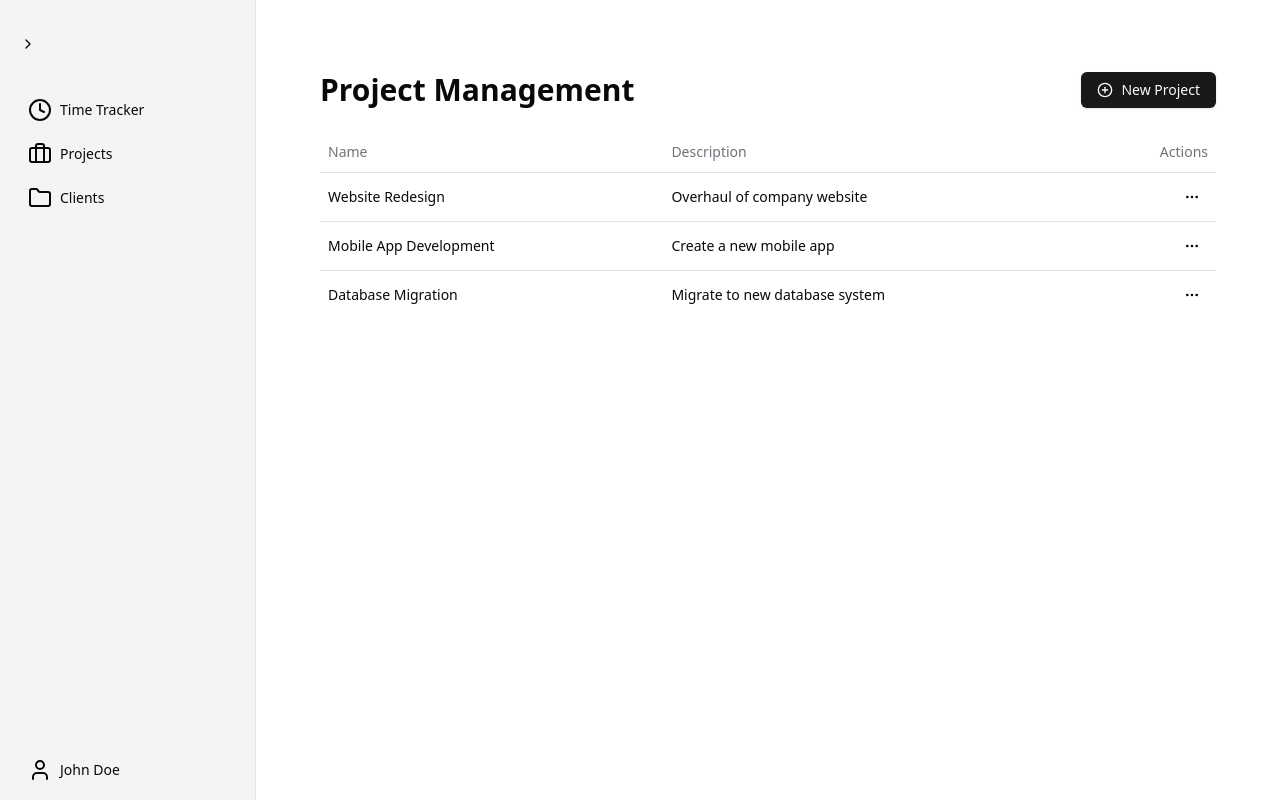
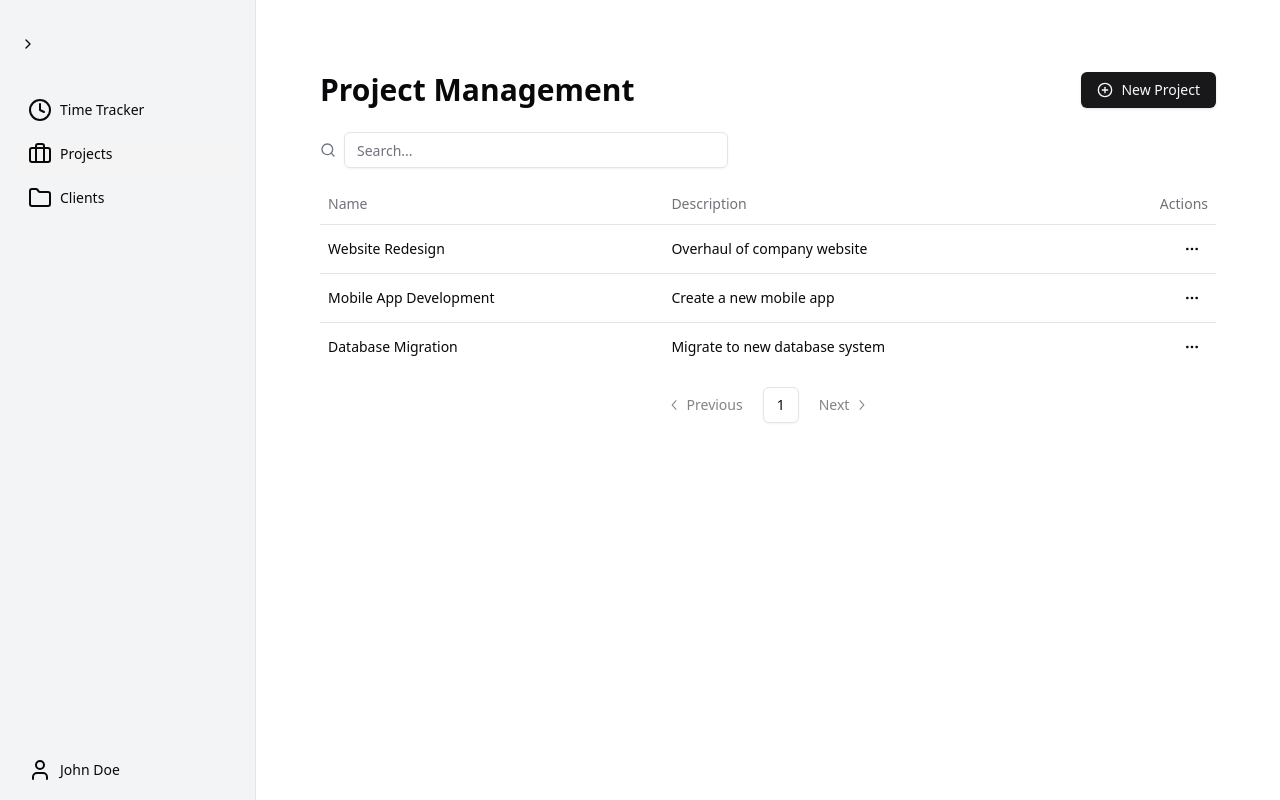
Before and after one commit to Vukp17/timer, a Next.js app: page /projects in a window 1280 px wide. Built offline with nearby package versions, Linux system fonts and the light colour scheme; no server answers.

Commit message:
Add search and sort functionality to client list; implement pagination component

```diff
--- a/app/actions/client.ts
+++ b/app/actions/client.ts
@@ -1,12 +1,16 @@
-import exp from "constants";
 import { Client, ClientCreate } from "../models/client";
 
 const API_URL = process.env.NEXT_PUBLIC_API_URL || "http://localhost:4000";
 const VIEW = '/client';
 
-export async function getClientList(): Promise<Client[]> {
+export async function getClientList(searchQuery?: string,sortOrder?:string,sortField?:string): Promise<Client[]> {
     try {
-        const response = await fetch(API_URL + VIEW, {
+        const url = new URL(API_URL + VIEW);
+        if (searchQuery) {
+            url.searchParams.append('search', searchQuery);
+        }
+
+        const response = await fetch(url.toString(), {
             method: "GET",
             headers: {
                 "Content-Type": "application/json",
@@ -78,7 +82,6 @@ export async function update(client: Client): Promise<Client> {
     }
 }
 
-
 export async function remove(client: Client): Promise<void> {
     try {
         const response = await fetch(API_URL + VIEW + `/${client.id}`, {
--- a/app/clients/page.tsx
+++ b/app/clients/page.tsx
@@ -39,6 +39,7 @@ export default function ClientManagement() {
     const [error, setError] = useState<string | null>(null)
     const [loading, setLoading] = useState(true)
     const [currentClient, setCurrentClient] = useState<Client | null>(null)
+
     const { toast } = useToast()
 
     const handleCreateClient = async (data: Record<string, string>) => {
@@ -83,6 +84,33 @@ export default function ClientManagement() {
             description: `${currentClient.name} has been deleted.`,
         })
     }
+    const handleSearch  = (query: string) => {
+        getClientList(query).then((data) => {
+            if (data !== undefined) {
+                setClients(data)
+            } else {
+                setError('Failed to fetch projects')
+            }
+            setLoading(false)
+        }).catch((error: { message: SetStateAction<string | null> }) => {
+            setError(error.message)
+            setLoading(false)
+        })
+    }
+    const handleSort = (column: string, direction: string) => {
+        getClientList(column, direction).then((data) => {
+            if (data !== undefined) {
+                setClients(data)
+            } else {
+                setError('Failed to fetch projects')
+            }
+            setLoading(false)
+        }
+        ).catch((error: { message: SetStateAction<string | null> }) => {
+            setError(error.message)
+            setLoading(false)
+        })
+    }
     useEffect(() => {
         // fetch clients
         getClientList().then((data) => {
@@ -119,6 +147,8 @@ return (
                 setCurrentClient(client)
                 setIsDeleteModalOpen(true)
             }}
+            onSearch={handleSearch}
+
         />
         <CrudModal
             isOpen={isCreateModalOpen}
--- a/components/common/data-table.tsx
+++ b/components/common/data-table.tsx
@@ -1,6 +1,10 @@
-import React from 'react'
-import { MoreHorizontal } from 'lucide-react'
+'use client'
+
+import React, { useState, useEffect, useCallback } from 'react'
+import { MoreHorizontal, Search, ArrowUp, ArrowDown } from 'lucide-react'
+import { useSearchParams, useRouter, usePathname } from 'next/navigation'
 import { Button } from "@/components/ui/button"
+import { Input } from "@/components/ui/input"
 import {
   Table,
   TableBody,
@@ -17,22 +21,114 @@ import {
   DropdownMenuTrigger,
 } from "@/components/ui/dropdown-menu"
 import { DataTableProps } from '@/models/data-table'
+import {
+  Pagination,
+  PaginationContent,
+  PaginationItem,
+  PaginationLink,
+  PaginationNext,
+  PaginationPrevious,
+} from "@/components/ui/pagination"
 
+// Debounce function
+function debounce(func: (...args: any[]) => void, wait: number) {
+  let timeout: NodeJS.Timeout;
+  return (...args: any[]) => {
+    clearTimeout(timeout);
+    timeout = setTimeout(() => func(...args), wait);
+  };
+}
 
+export function DataTable<T>({ data, columns, onEdit, onDelete, onSearch, onSort }: DataTableProps<T>) {
+  const router = useRouter()
+  const pathname = usePathname()
+  const searchParams = useSearchParams()
 
-export function DataTable<T>({ data, columns, onEdit, onDelete }: DataTableProps<T>) {
+  const [filteredData, setFilteredData] = useState(data)
+  const [sortColumn, setSortColumn] = useState<string | null>(null)
+  const [sortOrder, setSortOrder] = useState<'asc' | 'desc'>('asc')
+
+  const page = Number(searchParams.get('page') || '1')
+  const pageSize = 10
+  const search = searchParams.get('search') || ''
+
+  useEffect(() => {
+    let filtered = data.filter((item) =>
+      Object.values(item as Record<string, unknown>).some(
+        (value) =>
+          typeof value === 'string' &&
+          value.toLowerCase().includes(search.toLowerCase())
+      )
+    )
+
+    if (sortColumn) {
+      filtered = filtered.sort((a, b) => {
+        const aValue = a[sortColumn as keyof T]
+        const bValue = b[sortColumn as keyof T]
+        if (aValue < bValue) return sortOrder === 'asc' ? -1 : 1
+        if (aValue > bValue) return sortOrder === 'asc' ? 1 : -1
+        return 0
+      })
+    }
+
+    setFilteredData(filtered)
+  }, [data, search, sortColumn, sortOrder])
+
+  const totalPages = Math.ceil(filteredData.length / pageSize)
+  const paginatedData = filteredData.slice((page - 1) * pageSize, page * pageSize)
+
+  const createQueryString = (name: string, value: string) => {
+    const params = new URLSearchParams(searchParams)
+    params.set(name, value)
+    return params.toString()
+  }
+
+  const handleSearch = (term: string) => {
+    router.push(pathname + '?' + createQueryString('search', term))
+    if (onSearch) {
+      onSearch(term)
+    }
+  }
+
+  const handleSort = (column: string) => {
+    const newOrder = sortColumn === column && sortOrder === 'asc' ? 'desc' : 'asc'
+    setSortColumn(column)
+    setSortOrder(newOrder)
+    if (onSort) {
+      onSort(column, newOrder)
+    }
+  }
+
+  const debouncedHandleSearch = useCallback(debounce(handleSearch, 0), [handleSearch]);
+
   return (
+    <div className="space-y-4">
+      <div className="flex items-center space-x-2">
+        <Search className="w-4 h-4 text-gray-500" />
+        <Input
+          type="search"
+          placeholder="Search..."
+          className="max-w-sm"
+          value={search}
+          onChange={(e) => debouncedHandleSearch(e.target.value)}
+        />
+      </div>
       <Table>
         <TableHeader>
           <TableRow>
             {columns.map((column) => (
-            <TableHead key={column.accessorKey as string}>{column.header}</TableHead>
+              <TableHead key={column.accessorKey as string} onClick={() => handleSort(column.accessorKey as string)}>
+                {column.header}
+                {sortColumn === column.accessorKey && (
+                  sortOrder === 'asc' ? <ArrowUp className="inline-block ml-2" /> : <ArrowDown className="inline-block ml-2" />
+                )}
+              </TableHead>
             ))}
             <TableHead className="text-right">Actions</TableHead>
           </TableRow>
         </TableHeader>
         <TableBody>
-        {data.map((item, index) => (
+          {paginatedData.map((item, index) => (
             <TableRow key={index}>
               {columns.map((column) => (
                 <TableCell key={column.accessorKey as string}>
@@ -58,5 +154,32 @@ export function DataTable<T>({ data, columns, onEdit, onDelete }: DataTableProps
           ))}
         </TableBody>
       </Table>
+      <Pagination>
+        <PaginationContent>
+          <PaginationItem>
+            <PaginationPrevious
+              href={page > 1 ? `${pathname}?${createQueryString('page', (page - 1).toString())}` : '#'}
+              className={page <= 1 ? 'pointer-events-none opacity-50' : ''}
+            />
+          </PaginationItem>
+          {[...Array(totalPages)].map((_, i) => (
+            <PaginationItem key={i}>
+              <PaginationLink
+                href={`${pathname}?${createQueryString('page', (i + 1).toString())}`}
+                isActive={page === i + 1}
+              >
+                {i + 1}
+              </PaginationLink>
+            </PaginationItem>
+          ))}
+          <PaginationItem>
+            <PaginationNext
+              href={page < totalPages ? `${pathname}?${createQueryString('page', (page + 1).toString())}` : '#'}
+              className={page >= totalPages ? 'pointer-events-none opacity-50' : ''}
+            />
+          </PaginationItem>
+        </PaginationContent>
+      </Pagination>
+    </div>
   )
 }
--- /dev/null
+++ b/components/ui/pagination.tsx
@@ -0,0 +1,121 @@
+import * as React from "react"
+import {
+  ChevronLeftIcon,
+  ChevronRightIcon,
+  DotsHorizontalIcon,
+} from "@radix-ui/react-icons"
+
+import { cn } from "@/lib/utils"
+import { ButtonProps, buttonVariants } from "@/components/ui/button"
+
+const Pagination = ({ className, ...props }: React.ComponentProps<"nav">) => (
+  <nav
+    role="navigation"
+    aria-label="pagination"
+    className={cn("mx-auto flex w-full justify-center", className)}
+    {...props}
+  />
+)
+Pagination.displayName = "Pagination"
+
+const PaginationContent = React.forwardRef<
+  HTMLUListElement,
+  React.ComponentProps<"ul">
+>(({ className, ...props }, ref) => (
+  <ul
+    ref={ref}
+    className={cn("flex flex-row items-center gap-1", className)}
+    {...props}
+  />
+))
+PaginationContent.displayName = "PaginationContent"
+
+const PaginationItem = React.forwardRef<
+  HTMLLIElement,
+  React.ComponentProps<"li">
+>(({ className, ...props }, ref) => (
+  <li ref={ref} className={cn("", className)} {...props} />
+))
+PaginationItem.displayName = "PaginationItem"
+
+type PaginationLinkProps = {
+  isActive?: boolean
+} & Pick<ButtonProps, "size"> &
+  React.ComponentProps<"a">
+
+const PaginationLink = ({
+  className,
+  isActive,
+  size = "icon",
+  ...props
+}: PaginationLinkProps) => (
+  <a
+    aria-current={isActive ? "page" : undefined}
+    className={cn(
+      buttonVariants({
+        variant: isActive ? "outline" : "ghost",
+        size,
+      }),
+      className
+    )}
+    {...props}
+  />
+)
+PaginationLink.displayName = "PaginationLink"
+
+const PaginationPrevious = ({
+  className,
+  ...props
+}: React.ComponentProps<typeof PaginationLink>) => (
+  <PaginationLink
+    aria-label="Go to previous page"
+    size="default"
+    className={cn("gap-1 pl-2.5", className)}
+    {...props}
+  >
+    <ChevronLeftIcon className="h-4 w-4" />
+    <span>Previous</span>
+  </PaginationLink>
+)
+PaginationPrevious.displayName = "PaginationPrevious"
+
+const PaginationNext = ({
+  className,
+  ...props
+}: React.ComponentProps<typeof PaginationLink>) => (
+  <PaginationLink
+    aria-label="Go to next page"
+    size="default"
+    className={cn("gap-1 pr-2.5", className)}
+    {...props}
+  >
+    <span>Next</span>
+    <ChevronRightIcon className="h-4 w-4" />
+  </PaginationLink>
+)
+PaginationNext.displayName = "PaginationNext"
+
+const PaginationEllipsis = ({
+  className,
+  ...props
+}: React.ComponentProps<"span">) => (
+  <span
+    aria-hidden
+    className={cn("flex h-9 w-9 items-center justify-center", className)}
+    {...props}
+  >
+    <DotsHorizontalIcon className="h-4 w-4" />
+    <span className="sr-only">More pages</span>
+  </span>
+)
+PaginationEllipsis.displayName = "PaginationEllipsis"
+
+export {
+  Pagination,
+  PaginationContent,
+  PaginationLink,
+  PaginationItem,
+  PaginationPrevious,
+  PaginationNext,
+  PaginationEllipsis,
+}
--- a/models/data-table.ts
+++ b/models/data-table.ts
@@ -8,4 +8,7 @@ export interface Column<T> {
     columns: Column<T>[]
     onEdit: (item: T) => void
     onDelete: (item: T) => void
+    onSearch?: (term: string) => void; // New prop for search callback
+    onSort?: (column: string, order: 'asc' | 'desc') => void
+
   }
```
Lines whose indentation alone changed are shown as unchanged.
